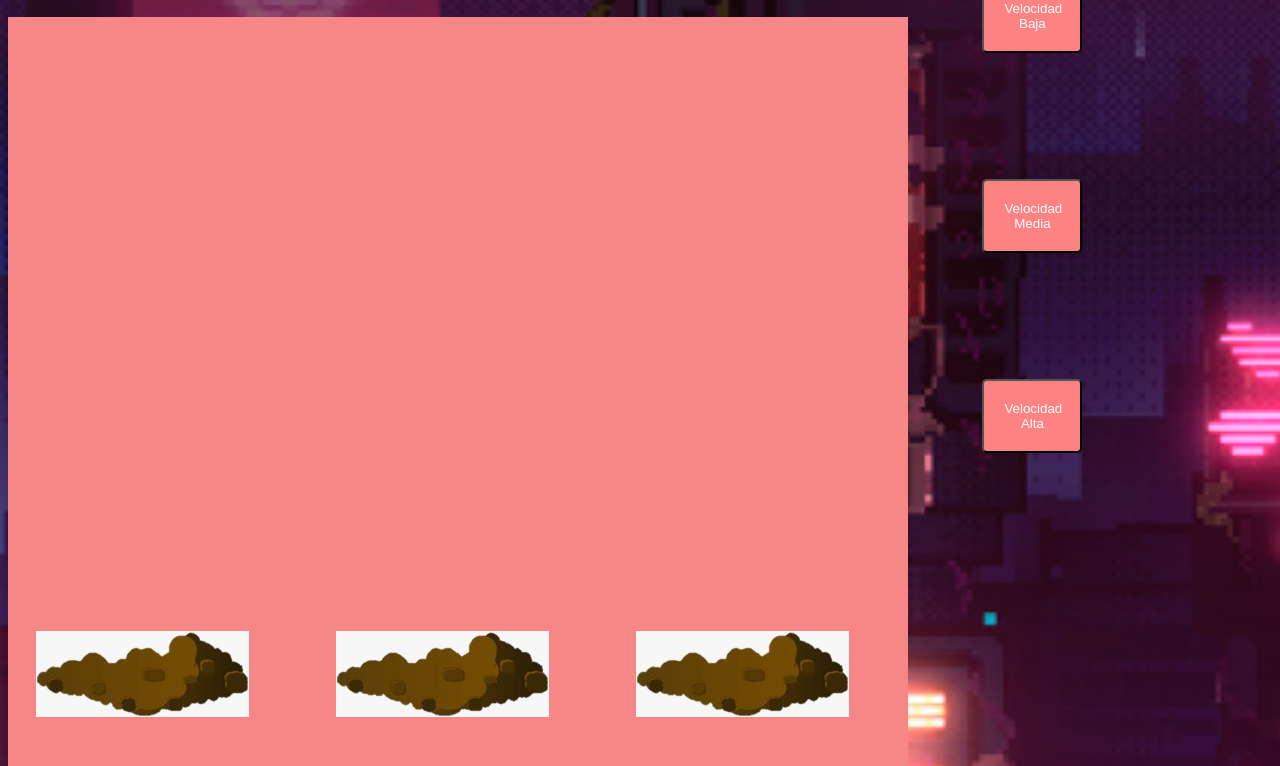
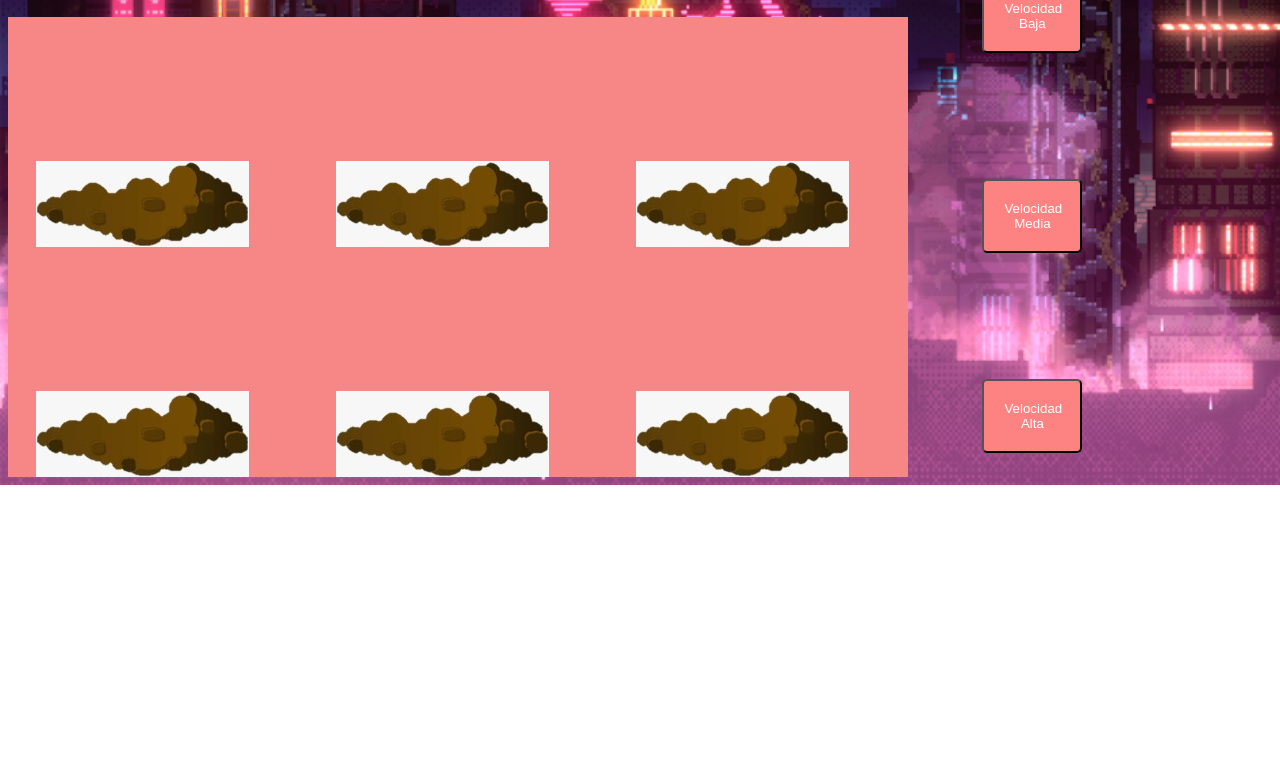
Before and after one commit to KAI1718/pegale-al-topo, a plain HTML site: page index.html in a window 1280 px wide. Shown: the part 276-1042 px from the top of the page. After the commit the page ends 800 px from the top, so only its background shows below. Drawn offline with nearby package versions, Linux system fonts and the light colour scheme; files whose address does not match are found by name.

Commit message:
Add files via upload

```diff
--- a/css/style.css
+++ b/css/style.css
@@ -11,9 +11,10 @@
 .cont .items .hueco{
     background: url(../imagenes/WhatsApp\ Image\ 2022-07-13\ at\ 7.19.12\ PM.jpeg) no-repeat;
      background-position: bottom center;
-     width:  90%; height: 700px;
+     width:  90%; height: 230px;
      position: relative;
-      z-index: 10;  }
+      z-index: 10;
+}
 .cont .items .topo {
     position: absolute;
     left: 50px;
```
